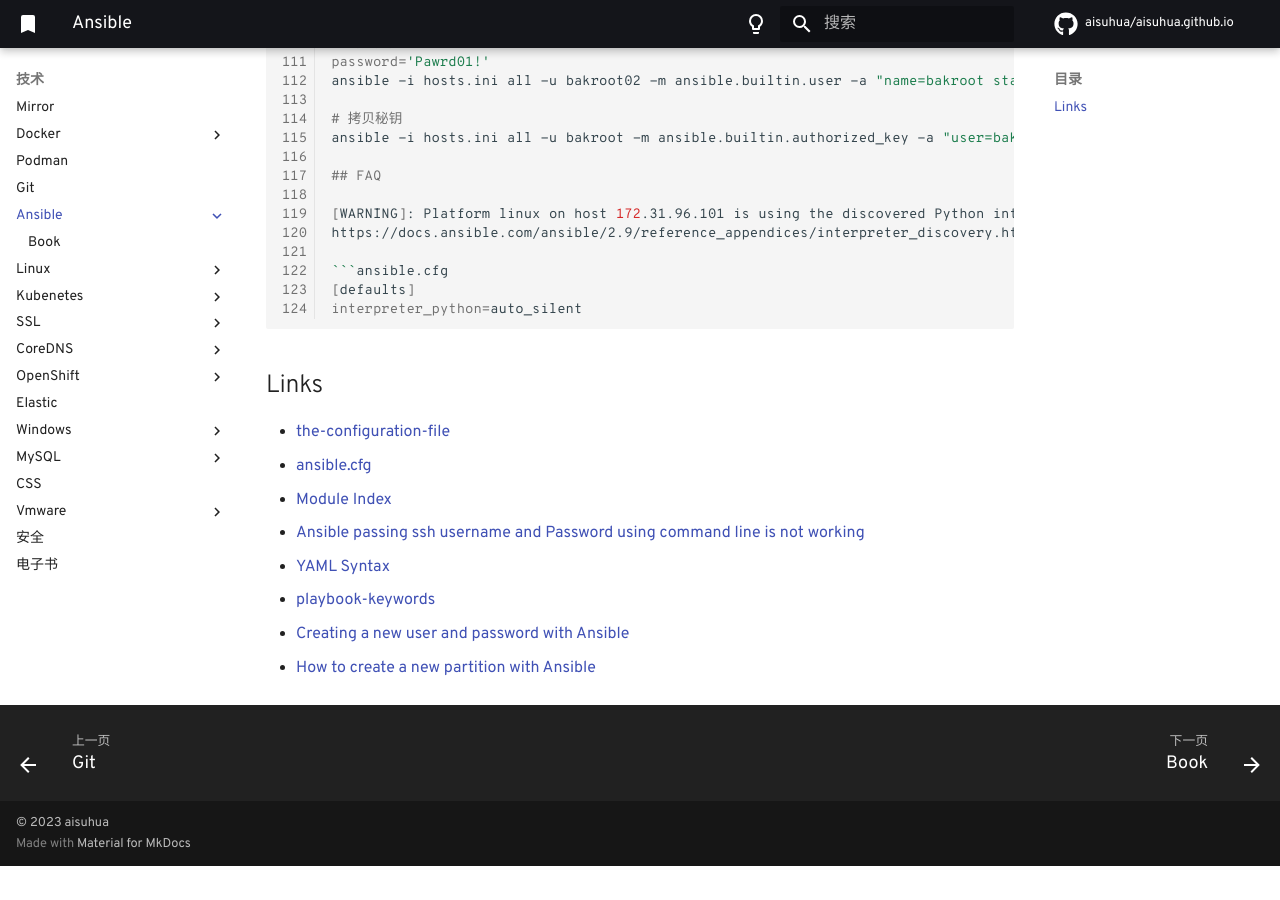
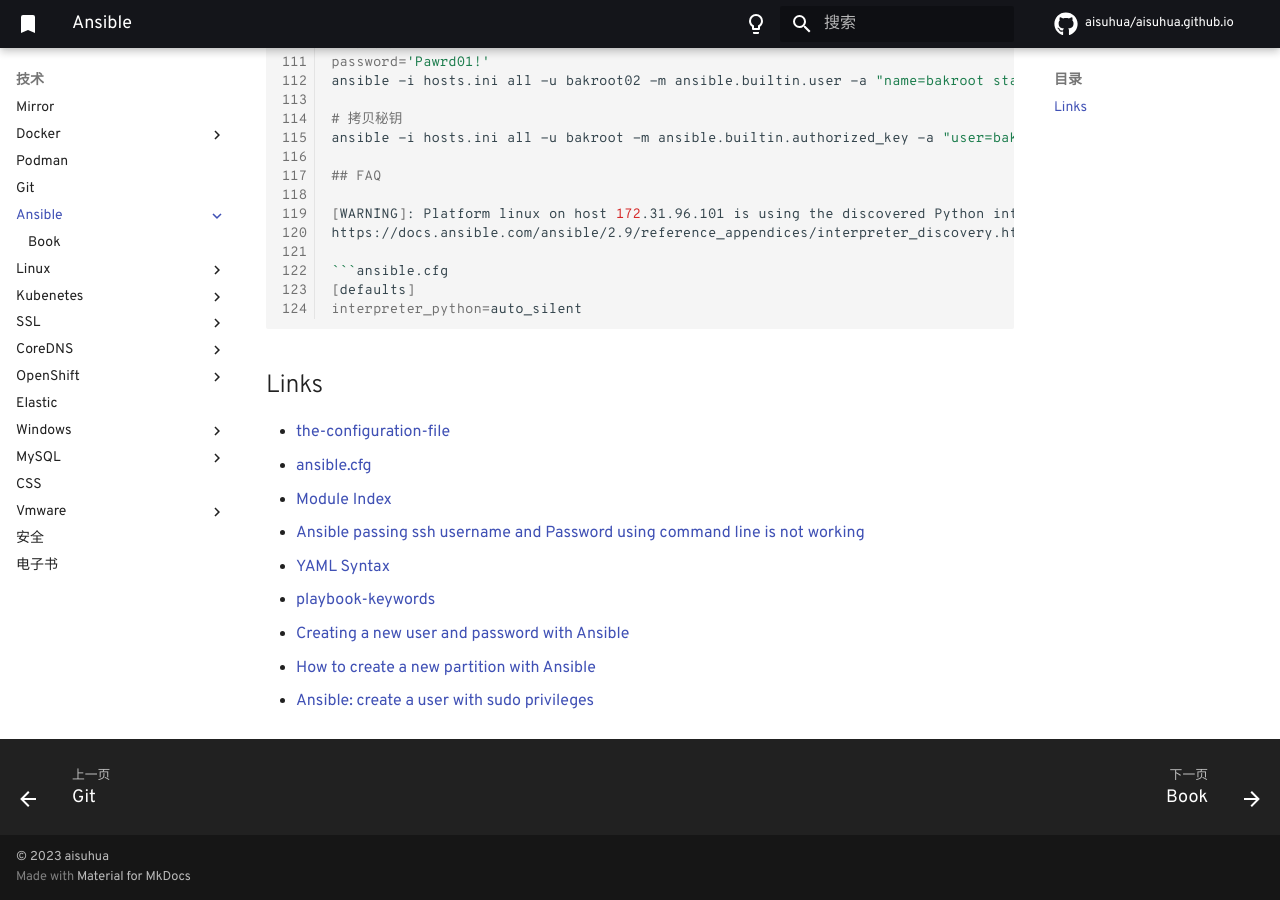
Before and after one commit to aisuhua/aisuhua.github.io, an MkDocs documentation site: the page built from docs/ansible/index.md, in a window 1280 px wide and 900 px high, scrolled down 2279 px. Built offline with MkDocs 1.6.1 and Material for MkDocs 9.7.7, drawn with Linux system fonts in a browser that asks for light colours; comment, search, counter and statistics services are not loaded; before the commit the page ends 3145 px from its top, so only the background shows below that.

Commit message:
parted.md

```diff
--- a/docs/ansible/index.md
+++ b/docs/ansible/index.md
@@ -137,3 +137,4 @@
 - [playbook-keywords](https://docs.ansible.com/ansible/latest/reference_appendices/playbooks_keywords.html#playbook-keywords)
 - [Creating a new user and password with Ansible](https://stackoverflow.com/questions/19292899/creating-a-new-user-and-password-with-ansible)
 - [How to create a new partition with Ansible](https://stackoverflow.com/questions/42348098/how-to-create-a-new-partition-with-ansible)
+- [Ansible: create a user with sudo privileges](https://stackoverflow.com/questions/37333305/ansible-create-a-user-with-sudo-privileges)
```
